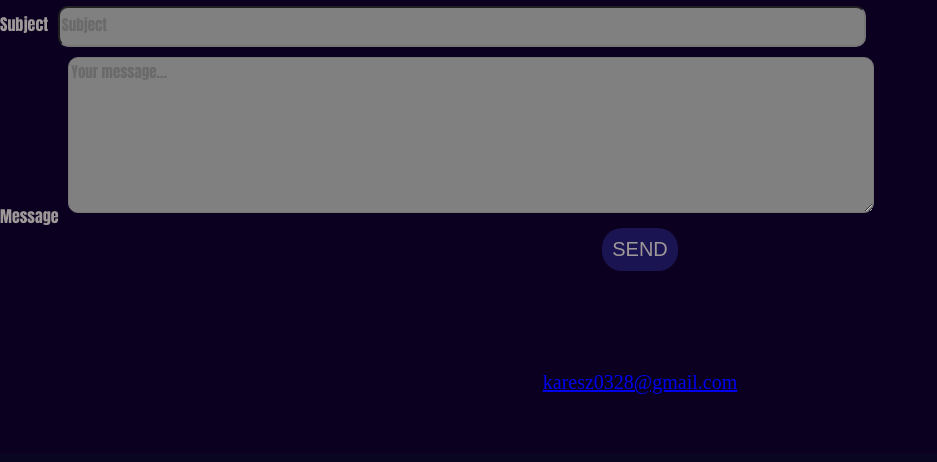
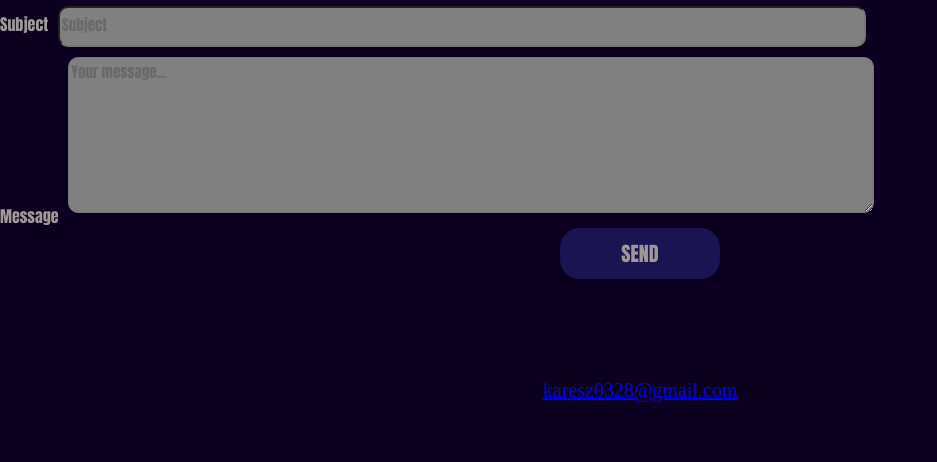
Before and after one commit to Bogar-Karoly/Portfolio, a PHP site: page / in a window 1280 px wide. Shown: the part 924-1386 px from the top of the page, without its empty margins (0-937 px from the left). Before the commit the page ends 1318 px from the top, so only its background shows below. Run offline with PHP 8.4, Linux system fonts and the light colour scheme; some libraries are stand-ins or nearby versions.

```diff
--- a/style.css
+++ b/style.css
@@ -128,7 +128,7 @@ body, html {
     justify-content: center;
 
 }
-.formSubmit input {
+.formSubmit input, .btn {
     text-align: center;
     font-family: Impact, Haettenschweiler, 'Arial Narrow Bold', sans-serif;
     width: 160px;
```
